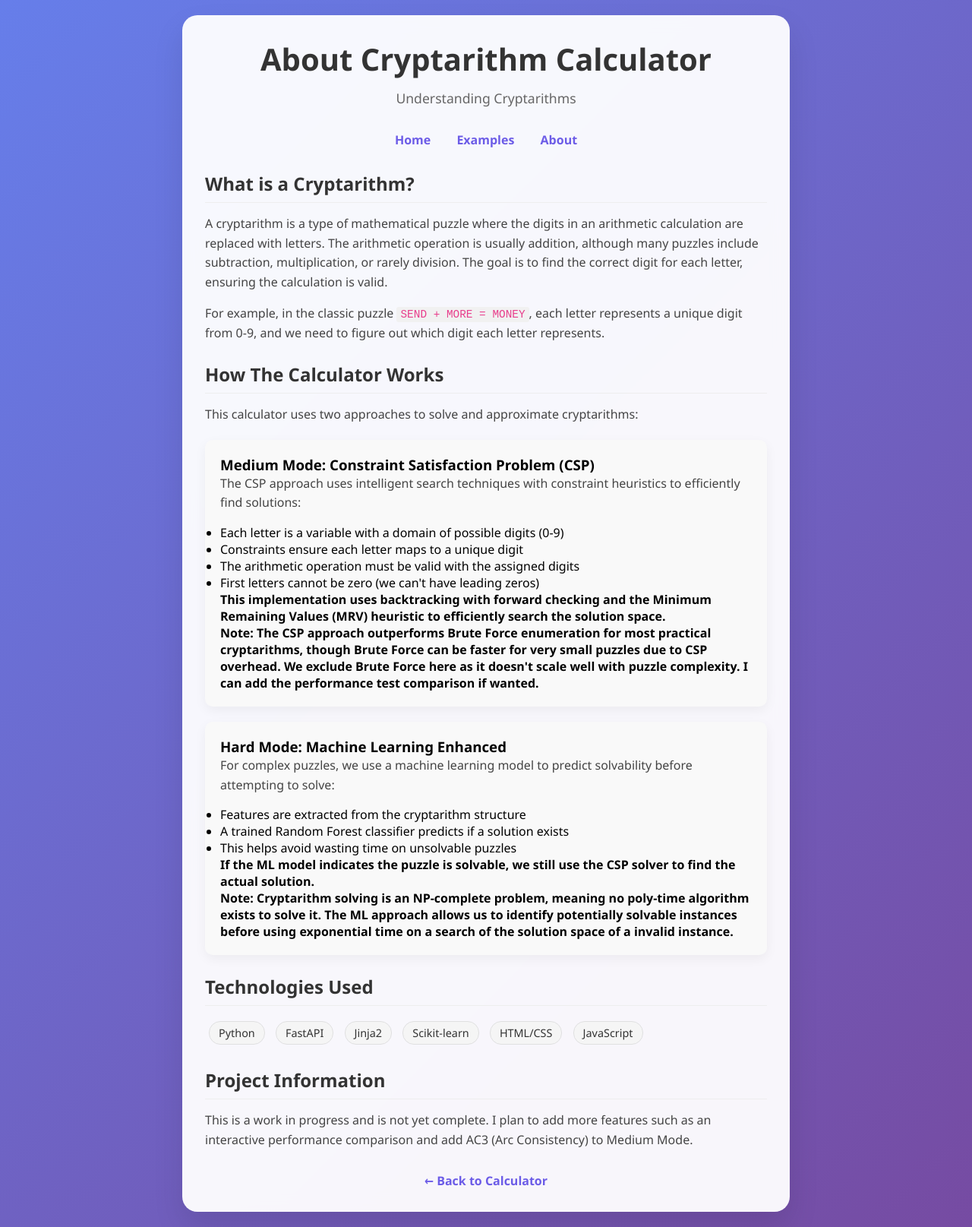
After one commit to wmontagu/cryptarithm_calculator, a FastAPI app: page /about in a window 1280 px wide. The commit adds this page. Shown: the whole page at 76% size. Run offline with FastAPI, Linux system fonts and the light colour scheme; parts of the project's set-up code (start-up, migrations or seed data) failed here and were passed over.

Commit message:
the site pretty much works, and can be put on my personal website, my ML algorithim isnt the best and i might need to change it a bit

```diff
--- /dev/null
+++ b/templates/about.html
@@ -0,0 +1,187 @@
+<!DOCTYPE html>
+<html lang="en">
+<head>
+    <meta charset="UTF-8">
+    <meta name="viewport" content="width=device-width, initial-scale=1.0">
+    <title>About Cryptarithm Calculator</title>
+    <style>
+        * {
+            margin: 0;
+            padding: 0;
+            box-sizing: border-box;
+        }
+
+        body {
+            font-family: 'Segoe UI', Tahoma, Geneva, Verdana, sans-serif;
+            background: linear-gradient(135deg, #667eea 0%, #764ba2 100%);
+            min-height: 100vh;
+            padding: 20px;
+        }
+
+        .container {
+            max-width: 800px;
+            margin: 0 auto;
+            background: rgba(255, 255, 255, 0.95);
+            border-radius: 20px;
+            padding: 30px;
+            box-shadow: 0 20px 40px rgba(0, 0, 0, 0.1);
+            -webkit-backdrop-filter: blur(10px);
+            backdrop-filter: blur(10px);
+        }
+
+        h1, h2 {
+            color: #333;
+            margin-bottom: 15px;
+        }
+
+        h1 {
+            text-align: center;
+            font-size: 2.5em;
+            font-weight: 700;
+            margin-bottom: 10px;
+        }
+
+        h2 {
+            font-size: 1.5em;
+            margin-top: 25px;
+            border-bottom: 1px solid #eee;
+            padding-bottom: 8px;
+        }
+
+        .subtitle {
+            text-align: center;
+            color: #666;
+            margin-bottom: 30px;
+            font-size: 1.1em;
+        }
+
+        .nav-links {
+            text-align: center;
+            margin-bottom: 30px;
+        }
+
+        .nav-links a {
+            display: inline-block;
+            margin: 0 15px;
+            color: #6c5ce7;
+            text-decoration: none;
+            font-weight: 600;
+            transition: all 0.2s;
+        }
+
+        .nav-links a:hover {
+            color: #4834d4;
+            transform: translateY(-2px);
+        }
+
+        p {
+            margin-bottom: 15px;
+            line-height: 1.6;
+            color: #444;
+        }
+
+        .tech-item {
+            display: inline-block;
+            background: #f5f5f5;
+            border-radius: 15px;
+            padding: 5px 12px;
+            margin: 5px;
+            font-size: 0.9em;
+            color: #333;
+            border: 1px solid #e0e0e0;
+        }
+
+        .algorithm-section {
+            background: #f9f9f9;
+            border-radius: 10px;
+            padding: 20px;
+            margin: 20px 0;
+            box-shadow: 0 5px 15px rgba(0, 0, 0, 0.05);
+        }
+
+        code {
+            font-family: 'Courier New', monospace;
+            background: #f1f1f1;
+            padding: 2px 5px;
+            border-radius: 3px;
+            color: #e83e8c;
+            font-size: 0.9em;
+        }
+
+        .back-link {
+            display: block;
+            text-align: center;
+            margin-top: 30px;
+            color: #6c5ce7;
+            text-decoration: none;
+            font-weight: 600;
+        }
+
+        .back-link:hover {
+            color: #4834d4;
+        }
+    </style>
+</head>
+<body>
+    <div class="container">
+        <h1>About Cryptarithm Calculator</h1>
+        <p class="subtitle">Understanding Cryptarithms</p>
+
+        <div class="nav-links">
+            <a href="/">Home</a>
+            <a href="/examples">Examples</a>
+            <a href="/about">About</a>
+        </div>
+
+        <h2>What is a Cryptarithm?</h2>
+        <p>A cryptarithm is a type of mathematical puzzle where the digits in an arithmetic
+            calculation are replaced with letters. The arithmetic operation is usually addition, although many puzzles include subtraction, multiplication, or rarely division.
+            The goal is to find the correct digit for each letter, ensuring the calculation is valid.</p>
+        <p>For example, in the classic puzzle <code>SEND + MORE = MONEY</code>, each letter represents a unique digit from 0-9, and we need to figure out which digit each letter represents.</p>
+
+        <h2>How The Calculator Works</h2>
+        <p>This calculator uses two approaches to solve and approximate cryptarithms:</p>
+
+        <div class="algorithm-section">
+            <h3>Medium Mode: Constraint Satisfaction Problem (CSP)</h3>
+            <p>The CSP approach uses intelligent search techniques with constraint heuristics to efficiently find solutions:</p>
+            <ul>
+                <li>Each letter is a variable with a domain of possible digits (0-9)</li>
+                <li>Constraints ensure each letter maps to a unique digit</li>
+                <li>The arithmetic operation must be valid with the assigned digits</li>
+                <li>First letters cannot be zero (we can't have leading zeros)</li>
+            </ul>
+
+            <h4>This implementation uses backtracking with forward checking and the Minimum Remaining Values (MRV) heuristic to efficiently search the solution space.</h4>
+            <h4>Note: The CSP approach outperforms Brute Force enumeration for most practical cryptarithms, though Brute Force can be faster for very small puzzles due to CSP overhead. We exclude Brute Force here as it doesn't scale well with puzzle complexity. I can add the performance test comparison if wanted.</h4>
+        </div>
+
+        <div class="algorithm-section">
+            <h3>Hard Mode: Machine Learning Enhanced</h3>
+            <p>For complex puzzles, we use a machine learning model to predict solvability before attempting to solve:</p>
+            <ul>
+                <li>Features are extracted from the cryptarithm structure</li>
+                <li>A trained Random Forest classifier predicts if a solution exists</li>
+                <li>This helps avoid wasting time on unsolvable puzzles</li>
+            </ul>
+            <h4>If the ML model indicates the puzzle is solvable, we still use the CSP solver to find the actual solution.</h4>
+            <h4>Note: Cryptarithm solving is an NP-complete problem, meaning no poly-time algorithm exists to solve it. The ML approach allows us to identify potentially solvable instances before using exponential  time on a search of the solution space of a invalid instance.</h4>
+        </div>
+
+        <h2>Technologies Used</h2>
+        <div>
+            <span class="tech-item">Python</span>
+            <span class="tech-item">FastAPI</span>
+            <span class="tech-item">Jinja2</span>
+            <span class="tech-item">Scikit-learn</span>
+            <span class="tech-item">HTML/CSS</span>
+            <span class="tech-item">JavaScript</span>
+        </div>
+
+        <h2>Project Information</h2>
+        <p>This is a work in progress and is not yet complete. I plan to add more features such as an interactive performance comparison and add AC3 (Arc Consistency) to Medium Mode.</p>
+
+        <a href="/" class="back-link">← Back to Calculator</a>
+    </div>
+</body>
+</html>
--- a/templates/index.html
+++ b/templates/index.html
@@ -331,10 +331,6 @@
             <a href="/about">About</a>
         </div>
 
-        <div class="status-indicator">
-            <span class="status-dot {% if model_available %}available{% else %}unavailable{% endif %}"></span>
-            ML Model: {% if model_available %}Available{% else %}Not Available{% endif %}
-        </div>
 
         {% if error %}
         <div class="alert alert-error">
```
Also changed, not shown: api/index.py (+15 -5 lines), templates/examples.html (added, +179 -0 lines).
